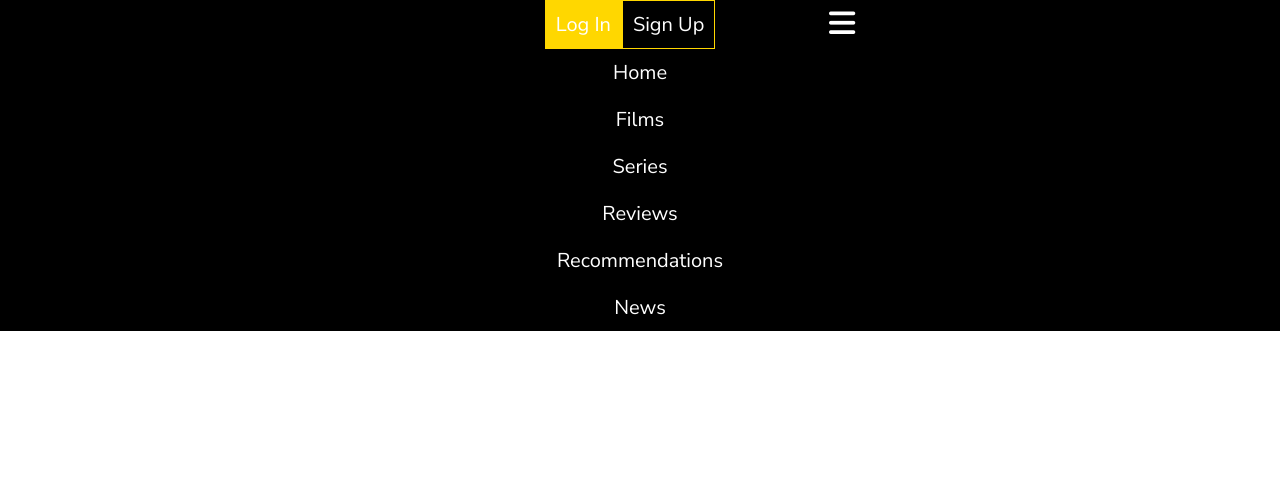
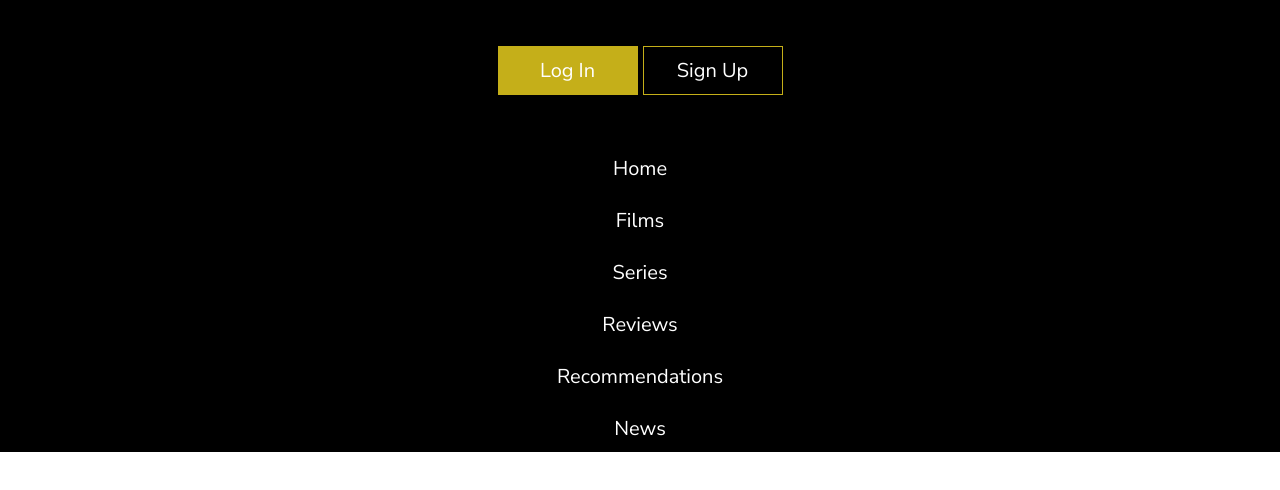
Before and after one commit to albertoturrion/albertoturrion.github.io, a plain HTML site: page index.html in a window 1280 px wide. Drawn offline with Linux system fonts and the light colour scheme.

Commit message:
Versión tablet

```diff
--- /dev/null
+++ b/desktop.css
@@ -0,0 +1,13 @@
+.menu{
+    grid-template-columns: repeat(auto, 1fr);
+    grid-template-rows: 1fr;
+}
+
+.toggle{
+    display: none;
+}
+
+.logo{
+}
+
+.
--- a/index.html
+++ b/index.html
@@ -6,6 +6,7 @@
     <title>movi.es</title>
     <link rel="stylesheet" href="style.css">
     <link media="only screen and (min-width:600px)" rel="stylesheet" href="tablet.css">
+    <link media="only screen and (min-width:1028px)" rel="stylesheet" href="desktop.css">
     <script src="https://kit.fontawesome.com/9f7f95168e.js" crossorigin="anonymous"></script>
     <link rel="preconnect" href="https://fonts.gstatic.com">
 <link href="https://fonts.googleapis.com/css2?family=Nunito+Sans:wght@200;400;700&display=swap" rel="stylesheet">
--- a/style.css
+++ b/style.css
@@ -1,3 +1,7 @@
+:root{
+    --button-color: #c5af19;
+}
+
 *{
     box-sizing: border-box;
     padding: 0;
@@ -57,6 +61,8 @@ img{
 .item.button.secundary::after{
     content: " ";
     padding: 0.5rem 1rem 0.5rem 1rem;
-    border-bottom: solid 0.2px rgb(228, 228, 228);
+    border-bottom: solid 0.2px var(--button-color);
     display: block;
+    width: 80%;
+    margin: 0 auto;
 }
--- a/tablet.css
+++ b/tablet.css
@@ -1,36 +1,49 @@
 .menu{
-    justify-content: center;
+    display: grid;
+    grid-template: 140px repeat(6, 1fr) / 140px 1fr 1fr 140px;
+    align-content: center;
     align-items: center;
+    gap: .5rem;
 }
 
 .logo{
-    order: 0;
-    flex: 1;
-    /* max-width: none; */
+    grid-area: 1 / 1 / 2 / 2;
+    justify-self: start;
+    height: 140px;
+    width: 140px;
 }
 
 .item.button{
-    width: auto;
-    display: inline-block;
-    order: 1;
-    border: solid 1px gold;
+    /* height: 30%; */
+    width: 80%;
+    max-width: 14rem;
+    border: 1px solid var(--button-color);
 }
+
 
 .item.button.secundary::after{
     content: none;
 }
 
 .item.button.primary{
-    background-color: gold;
+    grid-row: 1 / 2;
+    grid-column: 2 / 3;
+    background-color: var(--button-color);
+    justify-self: end;
+}
+
+.item.button.secundary{
+    grid-row: 1 / 2;
+    grid-column: 3 / 4;
+    justify-self: start;
 }
 
 .toggle{
-    display: inline-block;
-    order: 2;
-    flex: 1;
-    max-width: 140px;
+    grid-row: 1 / 2;
+    grid-column: 4 / 5;
+    justify-self: end;
 }
 
 .item{
-    order: 3;
+    grid-column: span 4;
 }
```
